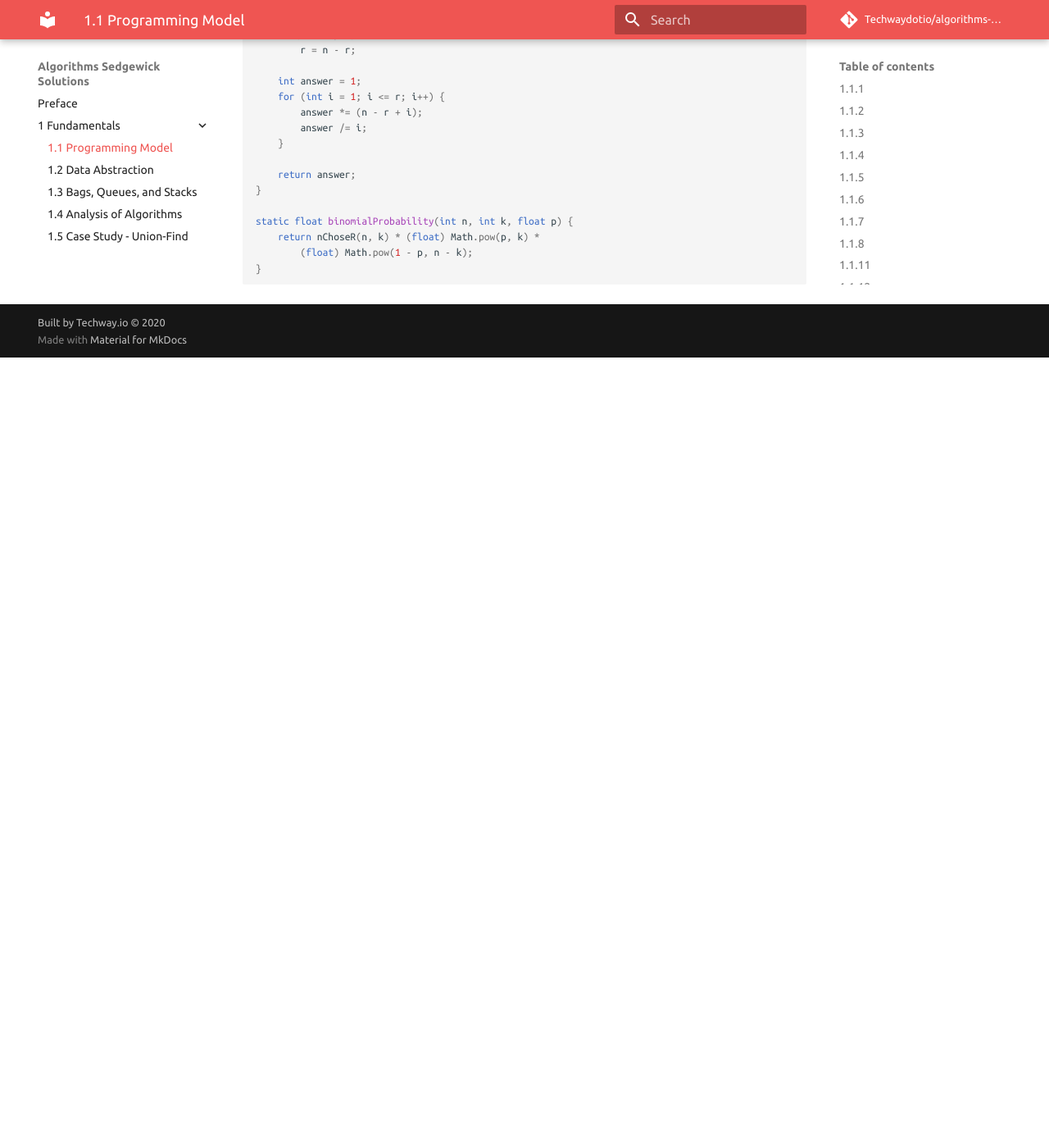
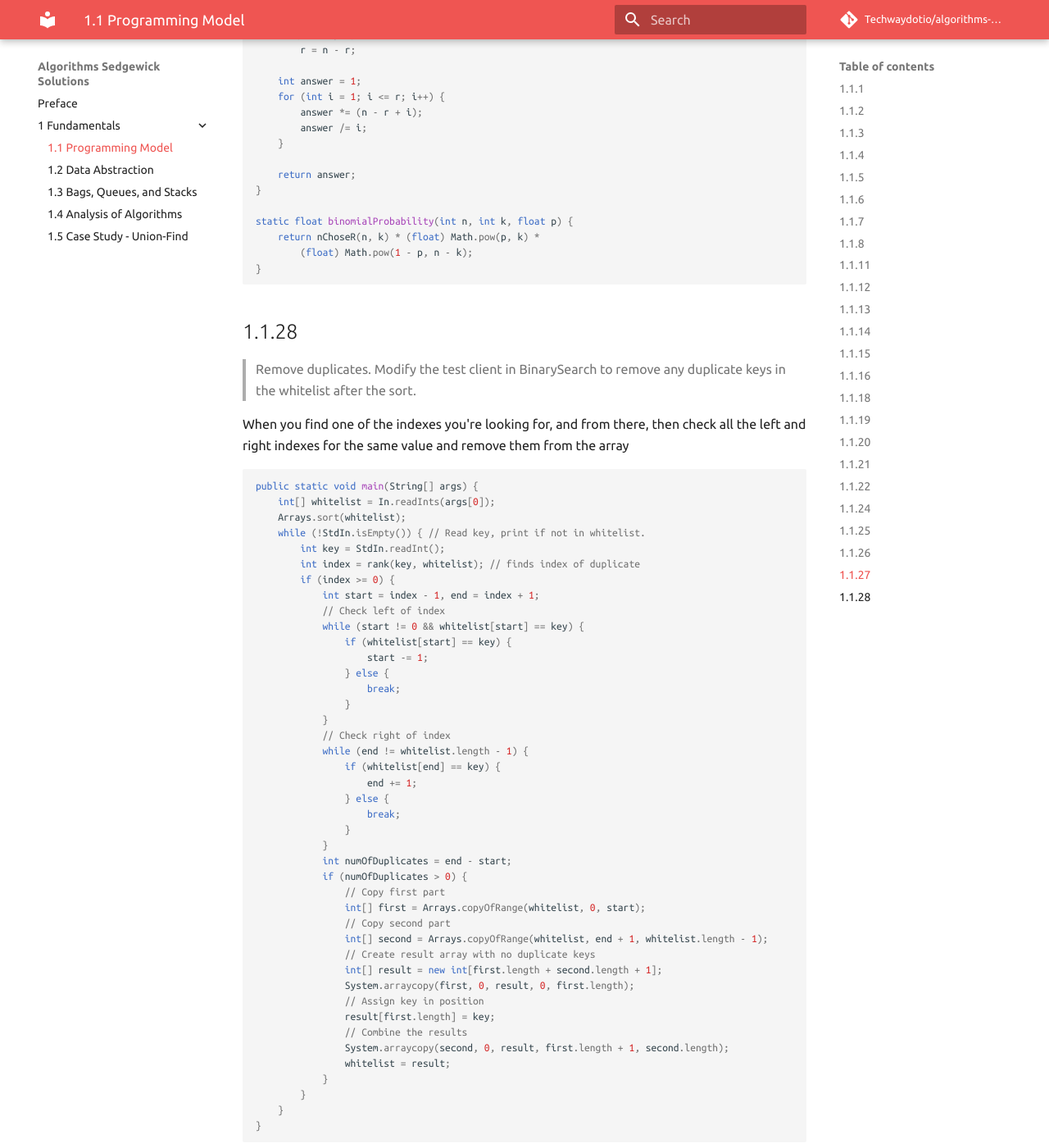
Before and after one commit to Techwaydotio/algorithms-sedgewick, an MkDocs documentation site: the page built from docs/Chap01/1.1.md, in a window 1280 px wide and 1400 px high, scrolled down 12672 px. Shown: the whole window at 82% size. Built offline with MkDocs 1.6.1 and Material for MkDocs 9.7.7, drawn with Linux system fonts in a browser that asks for light colours; nearby versions of some CDN libraries; comment, search, counter and statistics services are not loaded; before the commit the page ends 13108 px from its top, so only the background shows below that.

Commit message:
Ch1 1.1.28

````diff
--- a/docs/Chap01/1.1.md
+++ b/docs/Chap01/1.1.md
@@ -610,3 +610,56 @@ static float binomialProbability(int n, int k, float p) {
         (float) Math.pow(1 - p, n - k);
 }
 ```
+
+## 1.1.28
+> Remove duplicates. Modify the test client in BinarySearch to remove any duplicate keys in the
+> whitelist after the sort.
+
+When you find one of the indexes you're looking for, and from there, then check all the left and right indexes for the
+same value and remove them from the array
+
+
+```java
+public static void main(String[] args) {
+    int[] whitelist = In.readInts(args[0]);
+    Arrays.sort(whitelist);
+    while (!StdIn.isEmpty()) { // Read key, print if not in whitelist.
+        int key = StdIn.readInt();
+        int index = rank(key, whitelist); // finds index of duplicate
+        if (index >= 0) {
+            int start = index - 1, end = index + 1;
+            // Check left of index
+            while (start != 0 && whitelist[start] == key) {
+                if (whitelist[start] == key) {
+                    start -= 1;
+                } else {
+                    break;
+                }
+            }
+            // Check right of index
+            while (end != whitelist.length - 1) {
+                if (whitelist[end] == key) {
+                    end += 1;
+                } else {
+                    break;
+                }
+            }
+            int numOfDuplicates = end - start;
+            if (numOfDuplicates > 0) {
+                // Copy first part
+                int[] first = Arrays.copyOfRange(whitelist, 0, start);
+                // Copy second part
+                int[] second = Arrays.copyOfRange(whitelist, end + 1, whitelist.length - 1);
+                // Create result array with no duplicate keys
+                int[] result = new int[first.length + second.length + 1];
+                System.arraycopy(first, 0, result, 0, first.length);
+                // Assign key in position
+                result[first.length] = key;
+                // Combine the results
+                System.arraycopy(second, 0, result, first.length + 1, second.length);
+                whitelist = result;
+            }
+        }
+    }
+}
+```
````
Also changed, not shown: 1 other file.
